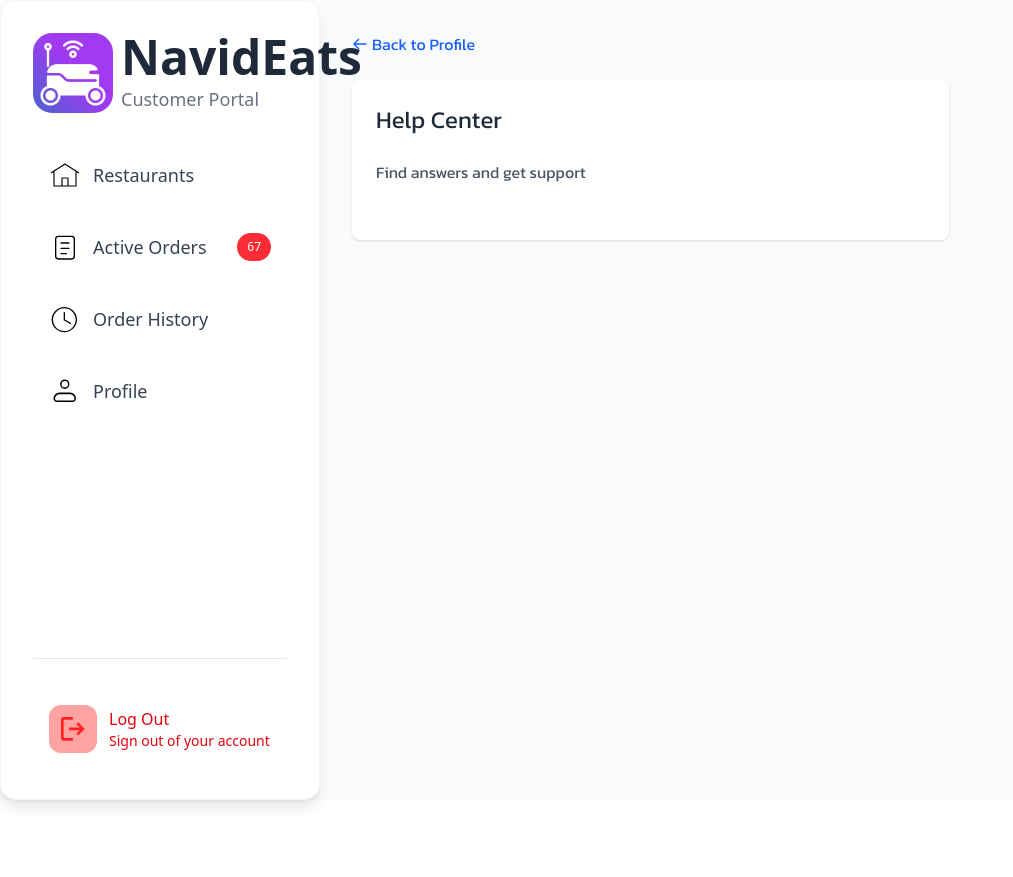
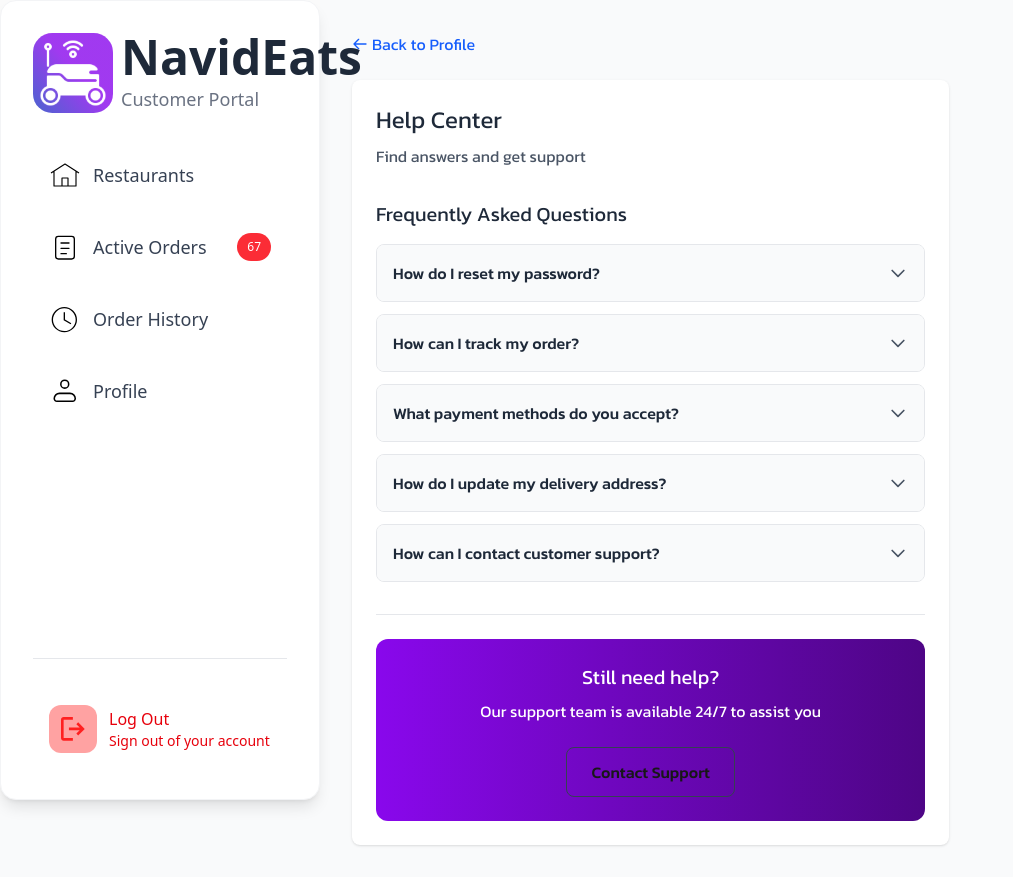
Before and after one commit to VirtualFlight/Autonomous-Robot-Delivery, a Next.js app in the folder frontend/: page /HelpCenter in a window 1280 px wide. Shown: the whole page, without its empty margins (0-1013 px from the left). Before the commit the page ends 800 px from the top, so only its background shows below. Built offline with nearby package versions, Linux system fonts and the light colour scheme.

Commit message:
Added Help Center. Edited Personal Information slightly. Backend email needed*

```diff
--- a/frontend/app/HelpCenter/page.jsx
+++ b/frontend/app/HelpCenter/page.jsx
@@ -8,6 +8,44 @@ import axios from "axios";
 import NavBar from "../Components/NavBar";
 
 export default function PersonalInformation() {
+  const [openDropdown, setOpenDropdown] = useState(null);
+
+  const faqItems = [
+    {
+      id: "faq1",
+      title: "How do I reset my password?",
+      content: "To reset your password, go to the login page and click 'Forgot Password'. Enter your email address and follow the instructions sent to your email."
+    },
+    {
+      id: "faq2",
+      title: "How can I track my order?",
+      content: "You can track your order by going to 'Active Orders' in your dashboard. Click on the order you want to track to see real-time updates."
+    },
+    {
+      id: "faq3",
+      title: "What payment methods do you accept?",
+      content: "We accept all major credit cards (Visa, MasterCard, American Express), PayPal, and Apple Pay for iOS users."
+    },
+    {
+      id: "faq4",
+      title: "How do I update my delivery address?",
+      content: "Go to 'Profile' > 'Address Book' to add, edit, or remove delivery addresses. You can set a default address for faster checkout."
+    },
+    {
+      id: "faq5",
+      title: "How can I contact customer support?",
+      content: "You can contact our 24/7 support team by clicking the 'Contact Support' button at the bottom of this page, or by emailing support@navideats.com."
+    },
+  ];
+
+  const toggleDropdown = (id) => {
+    if (openDropdown === id) {
+      setOpenDropdown(null);
+    } else {
+      setOpenDropdown(id);
+    }
+  };
+
   return (
     <div className="min-h-screen bg-gray-50">
       <NavBar />
@@ -39,15 +77,76 @@ export default function PersonalInformation() {
 
         {/* Main Content Container */}
         <div className="flex flex-col lg:flex-row gap-8">
-          {/* Left Column - Personal Information Form */}
+          {/* Left Column - Help Center Content */}
           <div className="lg:w-2/3">
             <div className="bg-white shadow rounded-lg p-6">
-              <h2 className="text-2xl font-bold text-gray-800 mb-6">
+              <h2 className="text-2xl font-bold text-gray-800 mb-2">
                 Help Center
               </h2>
               <p className="text-gray-600 mb-8">Find answers and get support</p>
+
+              {/* Frequently Asked Questions Section */}
+              <div className="mb-8">
+                <h3 className="text-lg font-semibold text-gray-800 mb-4">
+                  Frequently Asked Questions
+                </h3>
+
+                <div className="space-y-3">
+                  {faqItems.map((item) => (
+                    <div key={item.id} className="border border-gray-200 rounded-lg overflow-hidden">
+                      <button
+                        onClick={() => toggleDropdown(item.id)}
+                        className="w-full flex justify-between items-center p-4 bg-gray-50 hover:bg-gray-100 transition-colors text-left"
+                      >
+                        <span className="font-medium text-gray-800">
+                          {item.title}
+                        </span>
+                        <svg
+                          className={`w-5 h-5 text-gray-600 transition-transform ${openDropdown === item.id ? 'rotate-180' : ''}`}
+                          fill="none"
+                          stroke="currentColor"
+                          viewBox="0 0 24 24"
+                          xmlns="http://www.w3.org/2000/svg"
+                        >
+                          <path
+                            strokeLinecap="round"
+                            strokeLinejoin="round"
+                            strokeWidth={2}
+                            d="M19 9l-7 7-7-7"
+                          />
+                        </svg>
+                      </button>
+
+                      {openDropdown === item.id && (
+                        <div className="p-4 bg-white border-t border-gray-200">
+                          <p className="text-gray-600">
+                            {item.content}
+                          </p>
+                        </div>
+                      )}
+                    </div>
+                  ))}
+                </div>
+              </div>
+
+              {/* Divider */}
+              <div className="border-t border-gray-200 my-6"></div>
+
+              {/* Contact Support Section */}
+              <div className="text-center bg-linear-to-r from-[#8908EC] to-[#4E0586] rounded-xl p-6">
+                <h3 className="text-lg font-semibold text-white mb-2">
+                  Still need help?
+                </h3>
+                <p className="text-white mb-6">
+                  Our support team is available 24/7 to assist you
+                </p>
+                <button className="px-6 py-3 border border-gray-700 bg-white-400 font-medium rounded-lg hover:bg-white transition-colors focus:outline-none focus:ring-2 focus:ring-offset-2 focus:ring-blue-500">
+                  Contact Support
+                </button>
+              </div>
             </div>
           </div>
+
         </div>
       </div>
     </div>
--- a/frontend/app/PersonalInformation/page.jsx
+++ b/frontend/app/PersonalInformation/page.jsx
@@ -42,7 +42,7 @@ export default function PersonalInformation() {
           {/* Left Column - Personal Information Form */}
           <div className="lg:w-2/3">
             <div className="bg-white shadow rounded-lg p-6">
-              <h2 className="text-2xl font-bold text-gray-800 mb-6">
+              <h2 className="text-2xl font-bold text-gray-800 mb-2">
                 Personal Information
               </h2>
               <p className="text-gray-600 mb-8">Update your account details</p>
```
